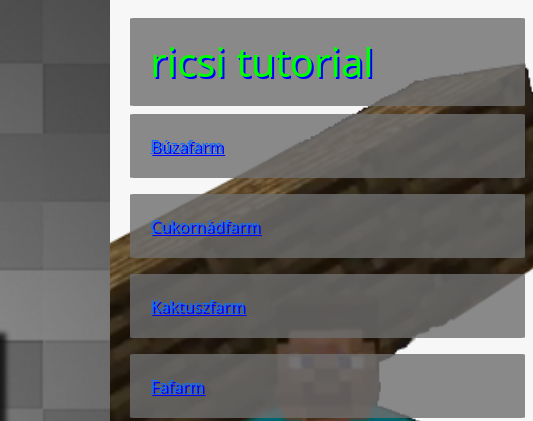
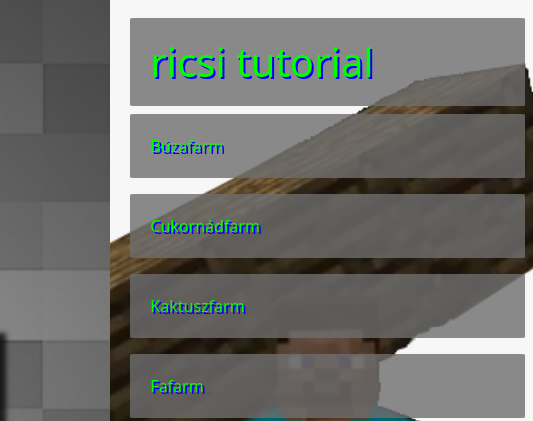
Before and after one commit to fatgod4937/xdoldalxd, a plain HTML site: page tippek.html in a window 1280 px wide. Shown: the part 402-823 px from the top of the page, 747-1280 px from the left. Drawn offline with nearby package versions, Linux system fonts and the light colour scheme.

Commit message:
szin atallitas

```diff
--- a/css/xd.css
+++ b/css/xd.css
@@ -132,6 +132,12 @@ body {
   width:100%;
 
 }
+p a{
+  text-decoration:none;
+  color: #0f0;
+  text-shadow: 2px 2px #00f;
+
+}
 
 iframe {
   box-shadow: 10px 10px 5px 0px rgba(0, 0, 0, 0.75);
```
